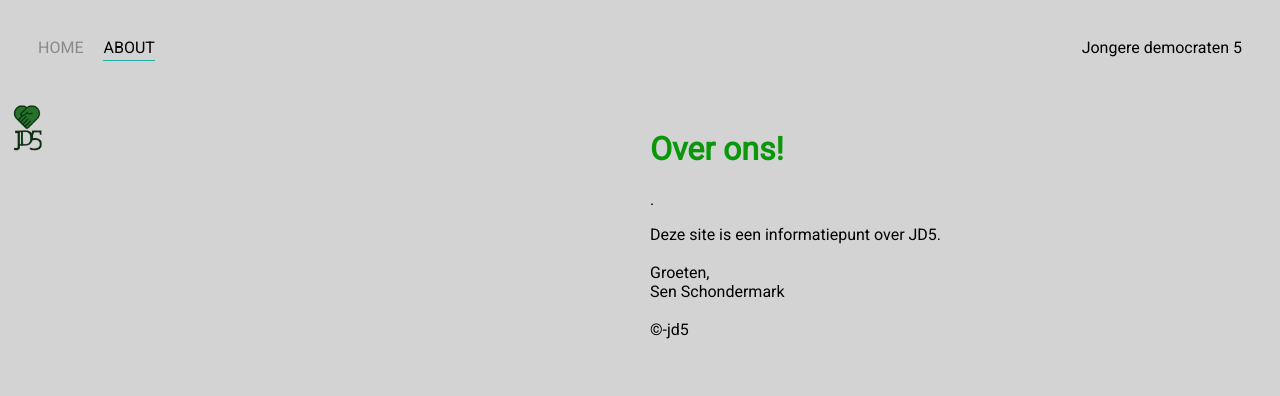
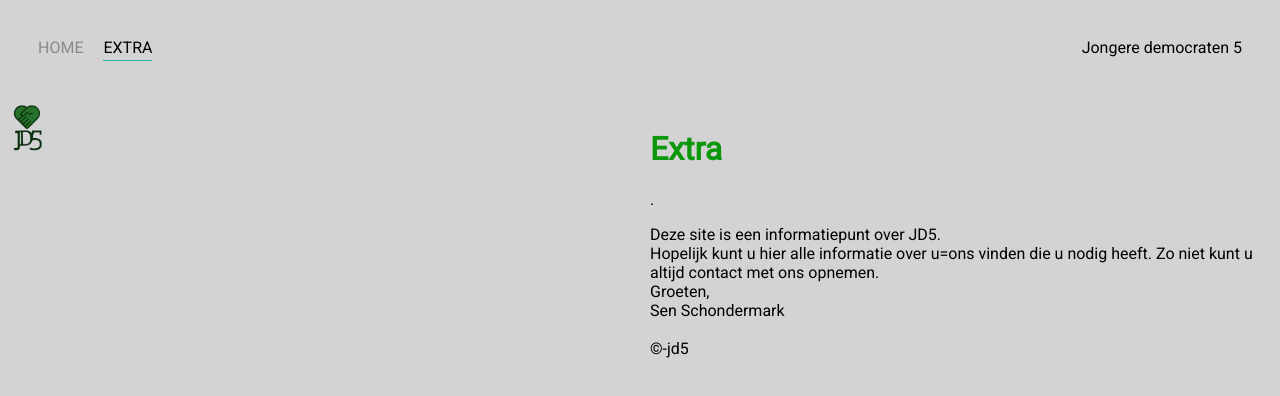
Before and after one commit to FriendlyWaterBottle/FriendlyWaterbottle.github.io, a plain HTML site: page Extra.html in a window 1280 px wide. Drawn offline with Linux system fonts and the light colour scheme.

Commit message:
Update Extra.html

```diff
--- a/Extra.html
+++ b/Extra.html
@@ -15,7 +15,7 @@
                     <a href="index.html">Home</a>
                 </div>
                 <div class="nav-bar-link active-nav-bar">
-                    <a href="Extra.html">About</a>
+                    <a href="Extra.html">Extra</a>
                 </div>
             </div>
             <div class="rechts">
@@ -32,9 +32,9 @@
                 </div>
 
                 <div class="extra-text">
-                    <h1> Over ons! </h1>
+                    <h1> Extra</h1>
                     <p>.</p>
-                    <p>Deze site is een informatiepunt over JD5.<br><br>Groeten,<br>Sen Schondermark <br><br><h9>©-jd5</h9> </p>
+                    <p>Deze site is een informatiepunt over JD5.<br>Hopelijk kunt u hier alle informatie over u=ons vinden die u nodig heeft. Zo niet kunt u altijd contact met ons opnemen.<br>Groeten,<br>Sen Schondermark <br><br><h9>©-jd5</h9> </p>
                 </div>
             </div>
         </div>
```
